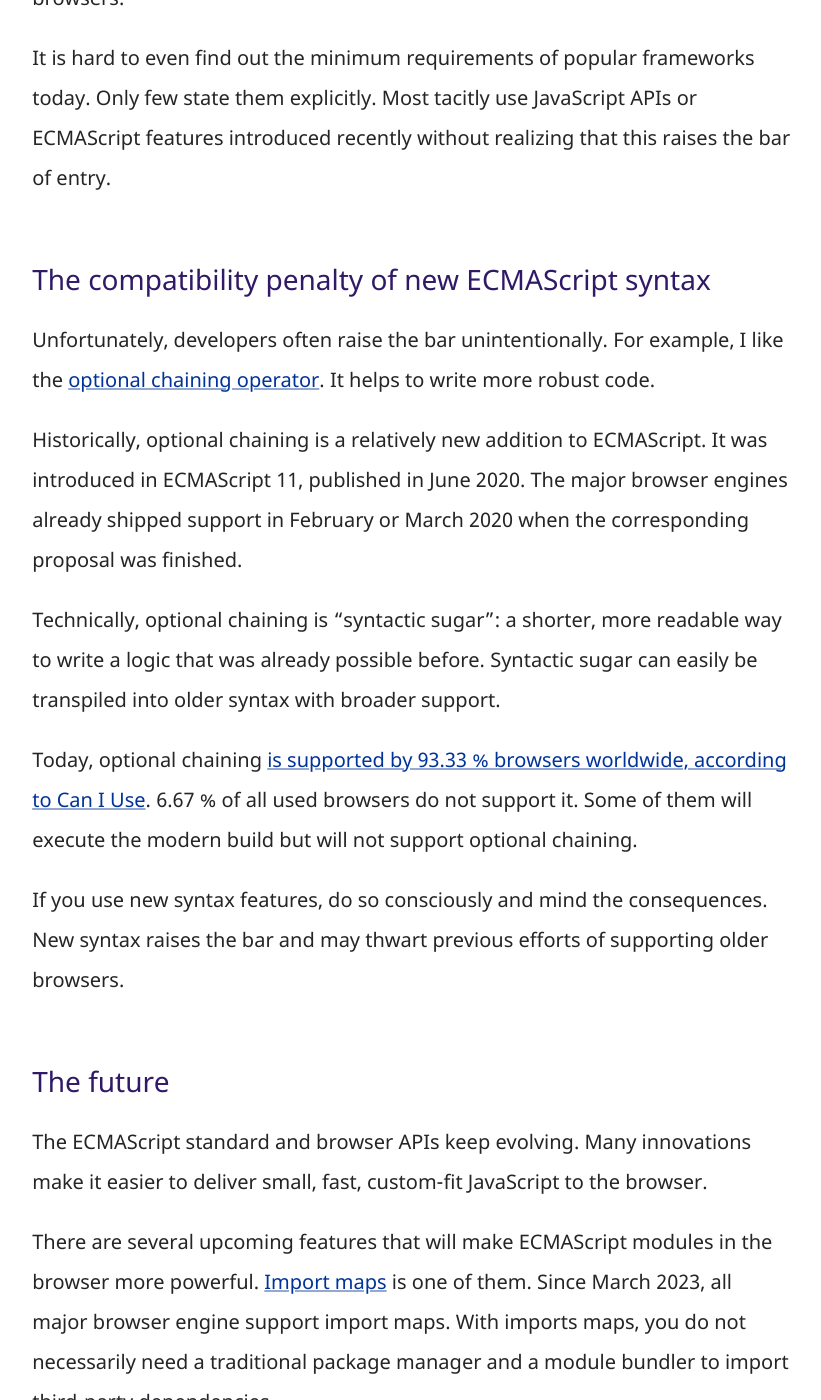
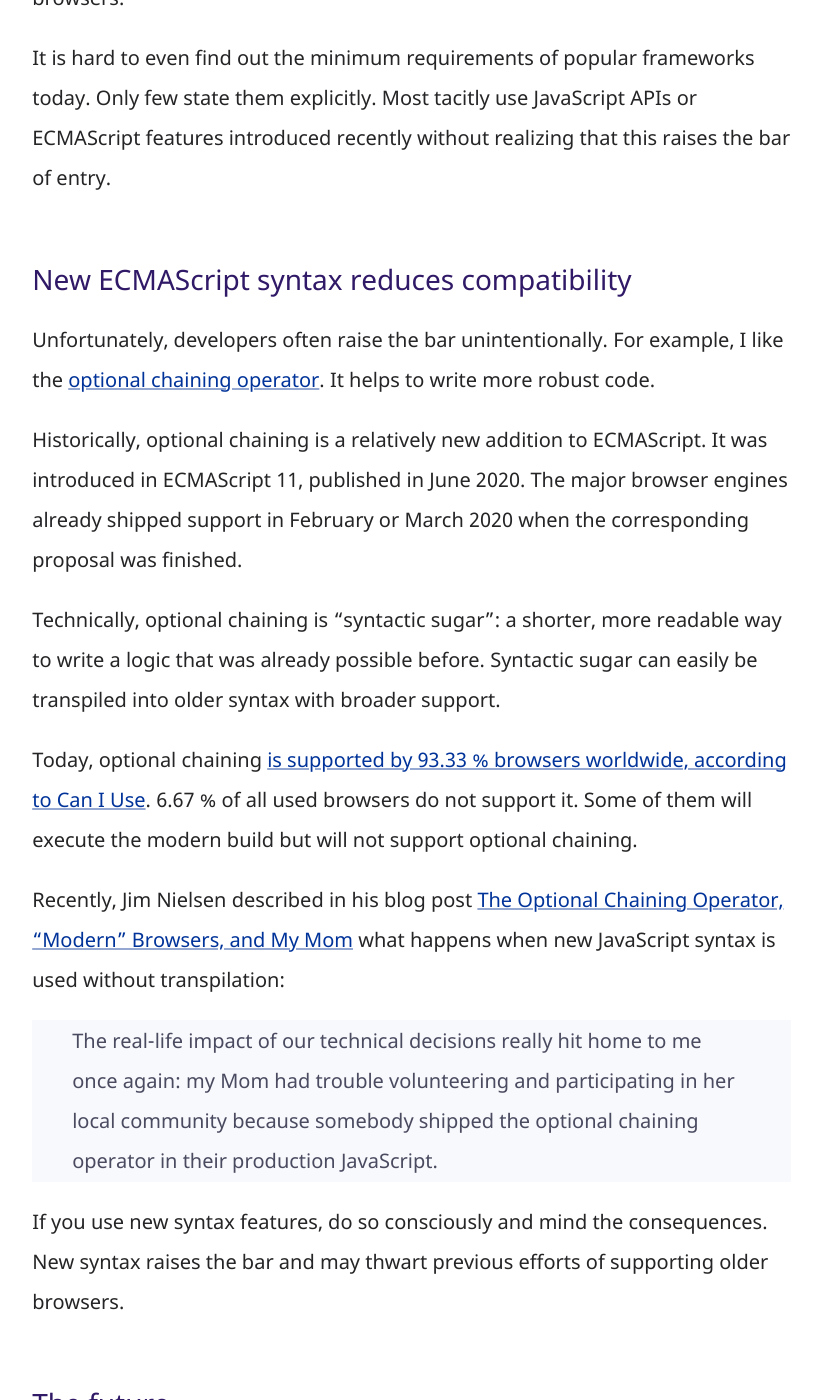
Before and after one commit to molily/molily.de, a Jekyll site: the page built from _posts/2023-04-21-ecmascript-modules.md, in a window 1280 px wide and 1400 px high, scrolled down 14595 px. Shown: the whole window, without its empty margins (17-838 px from the left). Built offline with Jekyll 4.4.1, drawn with Linux system fonts in a browser that asks for light colours.

Commit message:
Add link + quote

```diff
--- a/_posts/2023-04-21-ecmascript-modules.md
+++ b/_posts/2023-04-21-ecmascript-modules.md
@@ -244,7 +244,7 @@ Not all frameworks use Progressive Enhancement or Graceful Degradation. Not all
 
 It is hard to even find out the minimum requirements of popular frameworks today. Only few state them explicitly. Most tacitly use JavaScript APIs or ECMAScript features introduced recently without realizing that this raises the bar of entry.
 
-## The compatibility penalty of new ECMAScript syntax
+## New ECMAScript syntax reduces compatibility
 
 Unfortunately, developers often raise the bar unintentionally. For example, I like the [optional chaining operator](https://developer.mozilla.org/en-US/docs/Web/JavaScript/Reference/Operators/Optional_chaining). It helps to write more robust code.
 
@@ -253,6 +253,12 @@ Historically, optional chaining is a relatively new addition to ECMAScript. It w
 Technically, optional chaining is "syntactic sugar": a shorter, more readable way to write a logic that was already possible before. Syntactic sugar can easily be transpiled into older syntax with broader support.
 
 Today, optional chaining [is supported by 93.33 % browsers worldwide, according to Can I Use](https://caniuse.com/mdn-javascript_operators_optional_chaining). 6.67 % of all used browsers do not support it. Some of them will execute the modern build but will not support optional chaining.
+
+Recently, Jim Nielsen described in his blog post [The Optional Chaining Operator, "Modern" Browsers, and My Mom](https://blog.jim-nielsen.com/2022/a-web-for-all/) what happens when new JavaScript syntax is used without transpilation:
+
+<blockquote cite="https://blog.jim-nielsen.com/2022/a-web-for-all/">
+The real-life impact of our technical decisions really hit home to me once again: my Mom had trouble volunteering and participating in her local community because somebody shipped the optional chaining operator in their production JavaScript.
+</blockquote>
 
 If you use new syntax features, do so consciously and mind the consequences. New syntax raises the bar and may thwart previous efforts of supporting older browsers.
 
```
